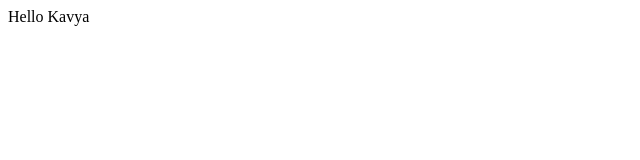
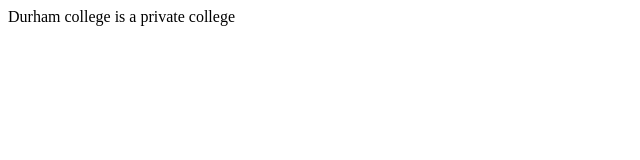
Before and after one commit to IsaacWiscox/IsaacWiscox.github.io, a plain HTML site: page index.html in a window 1280 px wide. Shown: the whole page, without its empty margins (0-640 px from the left). Drawn offline with Linux system fonts and the light colour scheme.

Commit message:
Update index.html

```diff
--- a/index.html
+++ b/index.html
@@ -8,7 +8,7 @@
 <body>
     <div id="content">
         <header>
-            Hello Kavya
+            Durham college is a private college
 
         </header>
 
```
